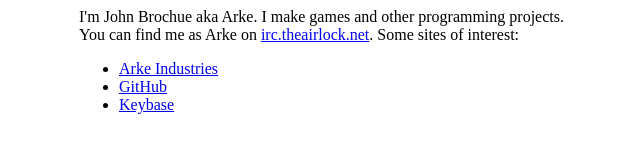
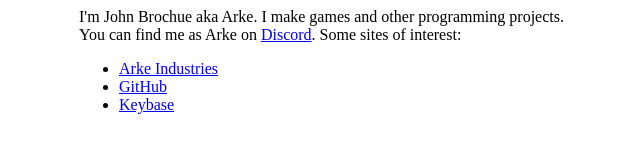
Before and after one commit to Arke64/arke.me, a plain HTML site: page Index.html in a window 1280 px wide. Shown: the whole page, without its empty margins (311-951 px from the left). Drawn offline with Linux system fonts and the light colour scheme.

Commit message:
Change irc to discord

```diff
--- a/Index.html
+++ b/Index.html
@@ -7,7 +7,7 @@
 	</head>
 	<body>
 		<div style="width: 500px; margin: auto;">
-			I'm John Brochue aka Arke. I make games and other programming projects. You can find me as Arke on <a href="http://www.theairlock.net/">irc.theairlock.net</a>. Some sites of interest:
+			I'm John Brochue aka Arke. I make games and other programming projects. You can find me as Arke on <a href="https://discord.gg/KX4sXTz">Discord</a>. Some sites of interest:
 			<ul>
 				<li><a href="http://arkeindustries.com/">Arke Industries</a></li>
 				<li><a href="https://github.com/Arke64">GitHub</a></li>
```
